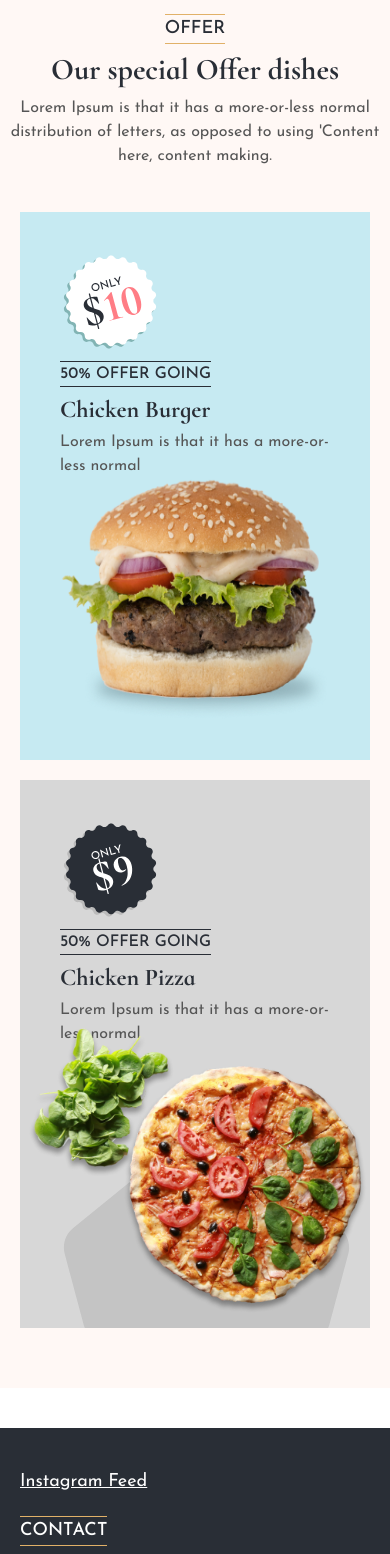
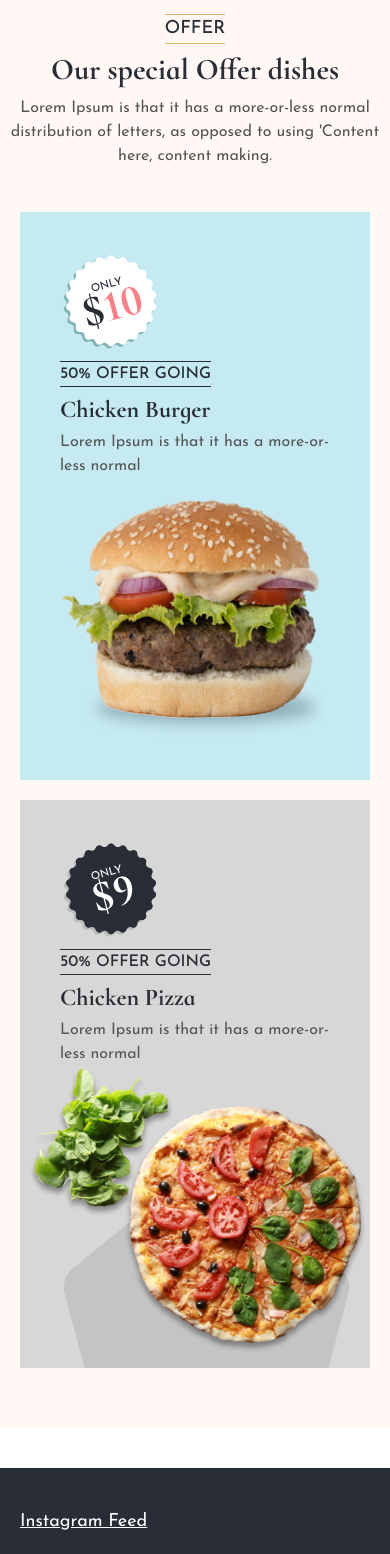
Before and after one commit to hrithikscube/tasteat, a React (Create React App) app: page / in a window 390 px wide. Shown: the part 2975-4529 px from the top of the page. Built offline with nearby package versions, Linux system fonts and the light colour scheme.

Commit message:
clean up

```diff
--- a/src/components/pages/Home.tsx
+++ b/src/components/pages/Home.tsx
@@ -128,7 +128,7 @@ const Home = () => {
               <br/>
           <div className='flex lg:flex-row flex-col justify-center items-center lg:gap-10 gap-5 lg:m-auto m-5 '>
             {/* burger card */}
-            <div className='bg-[#C6EAF2] flex lg:flex-row flex-col items-center justify-center p-10 relative'>
+            <div className='bg-[#C6EAF2] flex lg:flex-row flex-col items-center justify-center p-10 relative lg:gap-0 gap-5'>
 
               <div className='lg:w-[259px]'>
                 <img src={price} alt="price_value" className='w-[100px] h-[100px] mb-2' />
@@ -144,7 +144,7 @@ const Home = () => {
 
             </div>
             {/* pizza card */}
-            <div className='bg-[#D7D7D7] flex lg:flex-row flex-col items-center justify-center p-10 relative'>
+            <div className='bg-[#D7D7D7] flex lg:flex-row flex-col items-center justify-center p-10 relative lg:gap-0 gap-5'>
 
               <div className='lg:w-[259px]'>
                 <img src={price2} alt="price_value" className='w-[100px] h-[100px] mb-2' />
```
